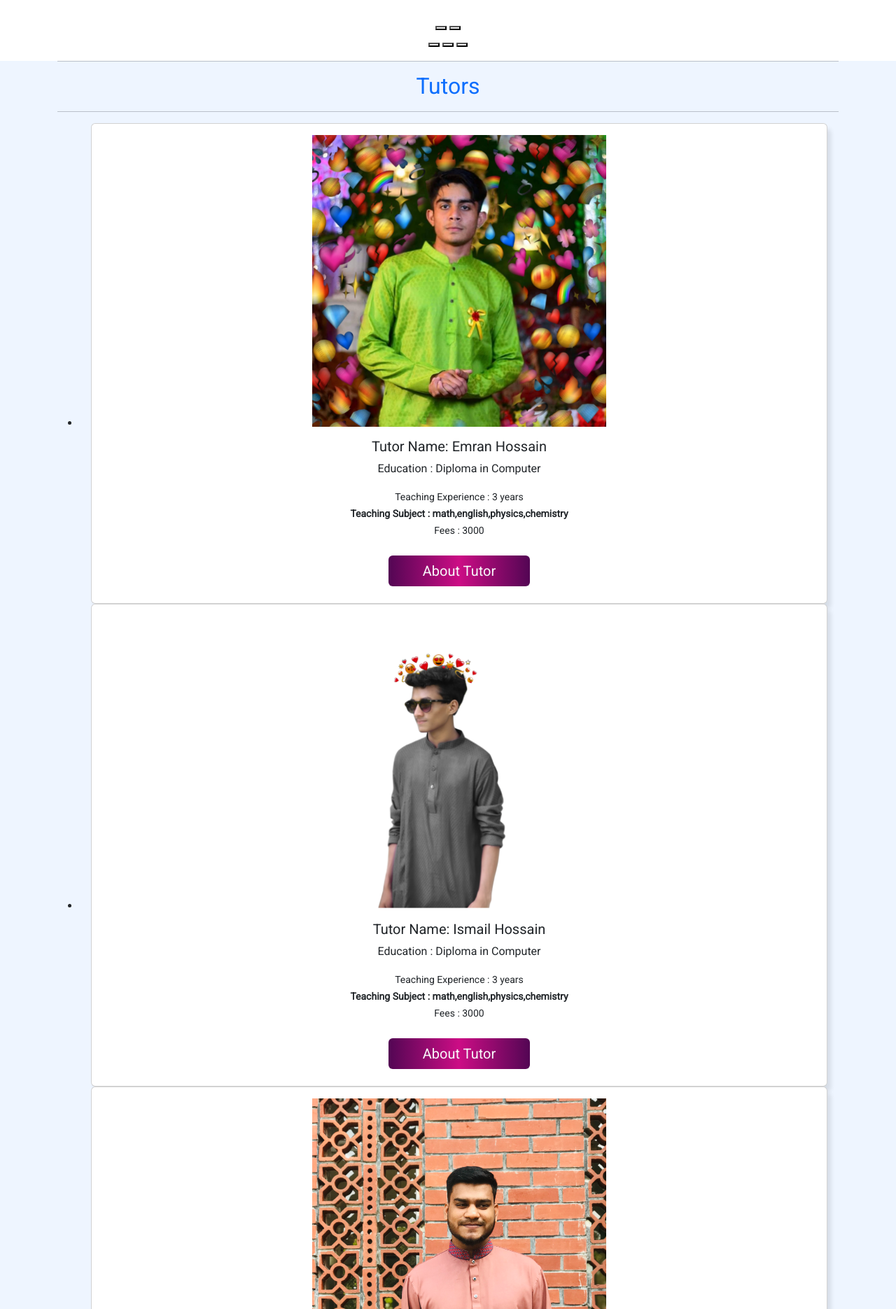
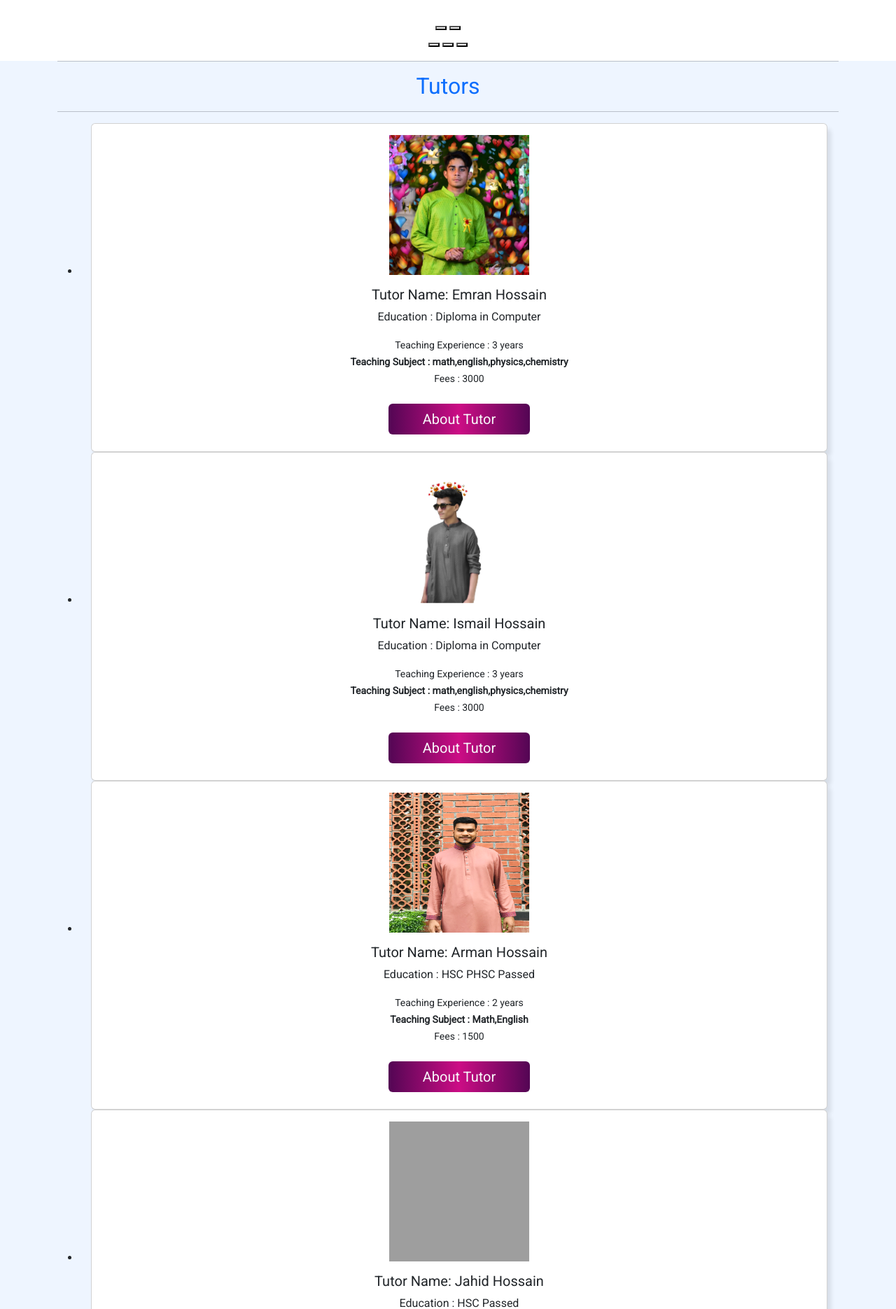
Before and after one commit to IsmailHossain38/Django-Final-exam, a Django app: page / in a window 1280 px wide. Shown: the part 2612-4483 px from the top of the page at 70% size. Run offline with Django 5.2, Linux system fonts and the light colour scheme; data comes from the database, SQL or seed files in the repository; both versions use the stored data as it was after the commit; some libraries are stand-ins or nearby versions; grey boxes are pictures that could not be loaded.

Commit message:
img sizing

```diff
--- a/accounts/views.py
+++ b/accounts/views.py
@@ -12,6 +12,7 @@ from django.utils.encoding import force_bytes
 from django.core.mail import EmailMultiAlternatives
 from django.contrib.auth.forms import   PasswordChangeForm
 from django.contrib.auth.mixins import LoginRequiredMixin
+from django.http import HttpResponse
 from django.views.generic import ListView
 from tution.models import AddTutors
 from django.contrib.auth.decorators import login_required
--- a/templates/home.html
+++ b/templates/home.html
@@ -119,7 +119,7 @@ width: 100%;
           {% for dt in data %}
               <li class='m-auto text-center'>
                   <div class="card box-shadows  mx-3 pt-3 text-dark">
-                      <img src="{{dt.image.url}}" class="card-img-top m-auto rounded-0 " alt="car-image" style="max-width: 40%;height: 20%;">
+                      <img src="{{dt.image.url}}"  class="card-img-top m-auto rounded-0 " alt="car-image" style="width:200px;height: 200px;">
                       <div class="card-body  ">
                           <h5 class="card-title">Tutor Name: {{dt.name}}</h5>
                           <p class="card-text title ">Education : {{dt.education}}</p>
```
Also changed, not shown: db.sqlite3, tution/image/IMG_0315.jpg (added), tution/image/IMG_20211213_123132_Bokeh.jpg (added), tution/image/Picsart_22-06-29_01-05-38-725_wejfc6S.jpg (added), tution/image/Picsart_22-08-14_14-56-13-925.png (added), 3 other files.
